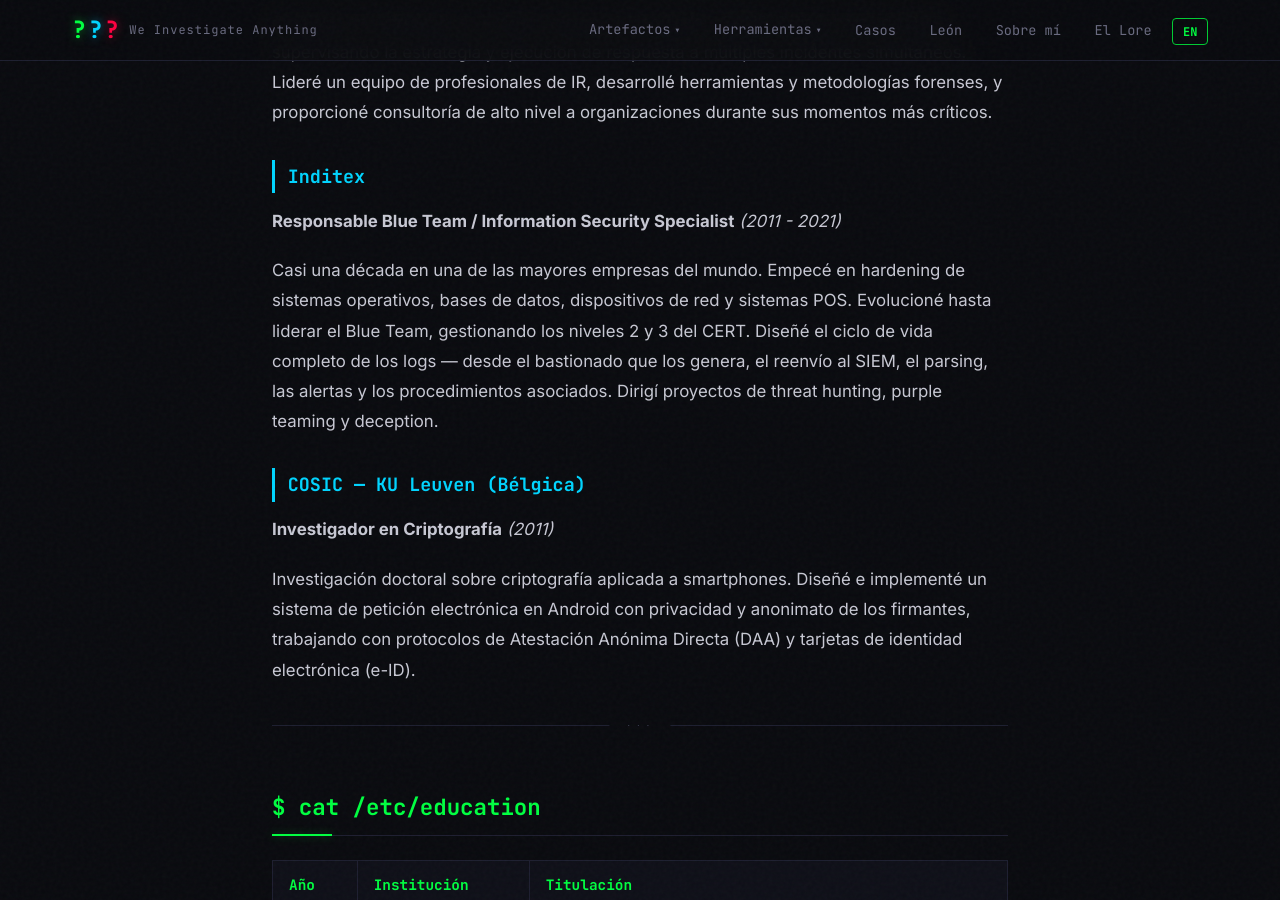
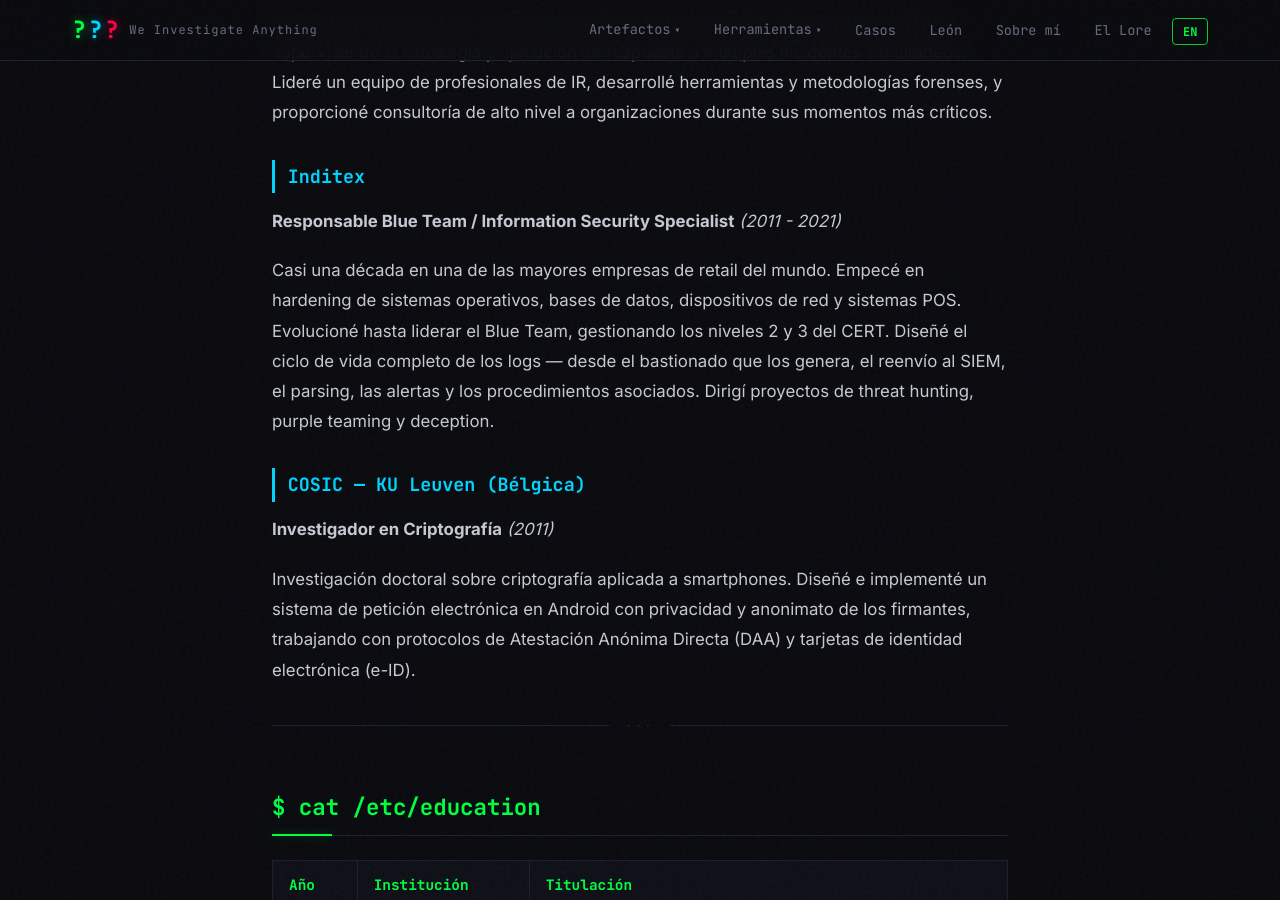
Before and after one commit to jupyterj0nes/jupyterj0nes.github.io, a Jekyll site: the page built from pages/es/about.md, in a window 1280 px wide and 900 px high, scrolled down 975 px. Built offline with Jekyll 4.4.1, drawn with Linux system fonts in a browser that asks for light colours.

Commit message:
Clarify Inditex as retail company

```diff
--- a/pages/es/about.md
+++ b/pages/es/about.md
@@ -30,7 +30,7 @@
 ### Inditex
 **Responsable Blue Team / Information Security Specialist** *(2011 - 2021)*
 
-Casi una década en una de las mayores empresas del mundo. Empecé en hardening de sistemas operativos, bases de datos, dispositivos de red y sistemas POS. Evolucioné hasta liderar el Blue Team, gestionando los niveles 2 y 3 del CERT. Diseñé el ciclo de vida completo de los logs — desde el bastionado que los genera, el reenvío al SIEM, el parsing, las alertas y los procedimientos asociados. Dirigí proyectos de threat hunting, purple teaming y deception.
+Casi una década en una de las mayores empresas de retail del mundo. Empecé en hardening de sistemas operativos, bases de datos, dispositivos de red y sistemas POS. Evolucioné hasta liderar el Blue Team, gestionando los niveles 2 y 3 del CERT. Diseñé el ciclo de vida completo de los logs — desde el bastionado que los genera, el reenvío al SIEM, el parsing, las alertas y los procedimientos asociados. Dirigí proyectos de threat hunting, purple teaming y deception.
 
 ### COSIC — KU Leuven (Bélgica)
 **Investigador en Criptografía** *(2011)*
```
Also changed, not shown: pages/en/about.md (+1 -1 lines).
